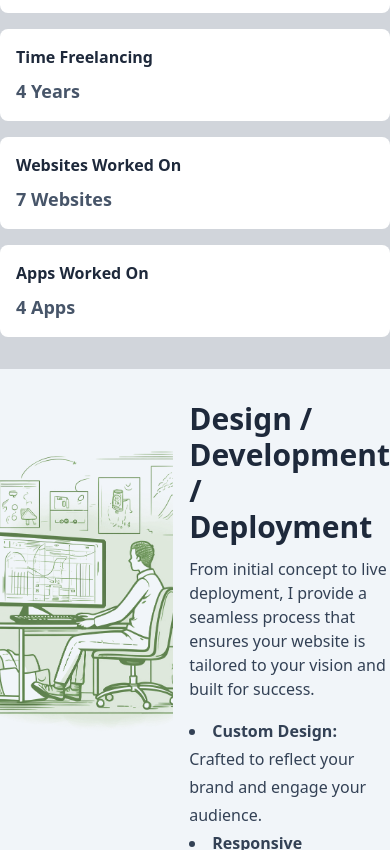
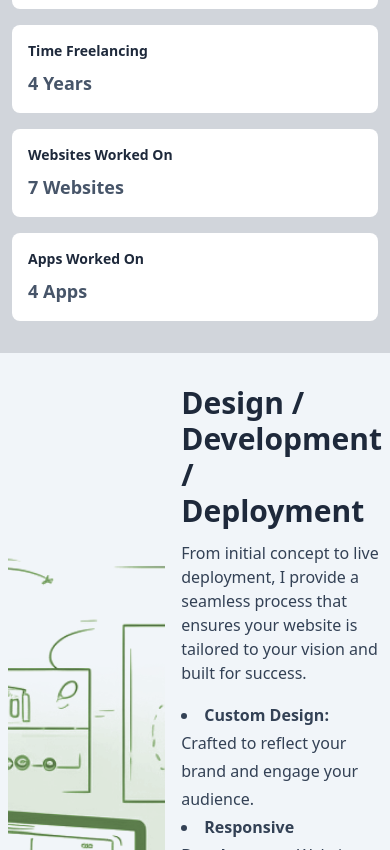
Before and after one commit to Jtamedrano/portfolio-2021, a Next.js app: page / in a window 390 px wide. Shown: the part 674-1524 px from the top of the page. Built offline with nearby package versions, Linux system fonts and the light colour scheme; a web font is replaced by a local one.

Commit message:
task: tablet responsiveness

```diff
--- a/src/components/PageFooter/PageFooter.tsx
+++ b/src/components/PageFooter/PageFooter.tsx
@@ -4,7 +4,7 @@ import Link from "next/link";
 const PageFooter = () => {
   return (
     <footer className="py-8">
-      <div className="container mx-auto flex justify-between">
+      <div className="container mx-auto flex justify-between px-2 lg:px-0">
         <div className="flex flex-col gap-4 text-slate-700">
           <div>
             <Image src="/Logo.svg" alt="Logo" width={100} height={100} />
@@ -14,13 +14,13 @@ const PageFooter = () => {
         <div className="flex flex-col gap-2 text-slate-700 text-center">
           <h3 className="font-bold text-slate-700">Site Map</h3>
           <nav className="flex flex-col gap-2 underline">
-            <Link href="#" className="hover:text-slate-300">
+            <Link href="/" className="hover:text-slate-300">
               Home
             </Link>
-            <Link href="#" className="hover:text-slate-300">
+            <Link href="/services" className="hover:text-slate-300">
               Services
             </Link>
-            <Link href="#" className="hover:text-slate-300">
+            <Link href="/contact" className="hover:text-slate-300">
               Contact
             </Link>
           </nav>
--- a/src/components/home/Hero.tsx
+++ b/src/components/home/Hero.tsx
@@ -25,7 +25,7 @@ const Hero = () => {
           <p className="">Ready to take your business to the next level?</p>
           <Link
             href="/contact"
-            className="bg-secondary-700 text-slate-100 text-lg lg:text-base py-2 px-4 inline-block rounded-full font-semibold"
+            className="bg-secondary-700 text-slate-100 text-lg lg:text-base py-2 px-4 inline-block rounded-full font-semibold hover:bg-secondary-800 transition-colors duration-300"
           >
             Let's Chat
           </Link>
--- a/src/components/home/InfoSection.tsx
+++ b/src/components/home/InfoSection.tsx
@@ -4,8 +4,8 @@ import Link from "next/link";
 export const InfoSection: React.FC = () => {
   return (
     <section className="py-8 flex justify-between self-stretch items-start">
-      <div className="container mx-auto flex items-start gap-4 flex-1">
-        <div className="flex justify-between items-center flex-1 self-stretch rounded-lg w-[632px] h-[360px]">
+      <div className="container mx-auto flex items-stretch gap-4 flex-1 px-2 lg:px-0">
+        <div className="flex justify-between items-center flex-1 rounded-lg lg:max-h-[360px]">
           <Image
             src="/webdev_journey.png"
             className="flex-1 self-stretch object-cover w-auto h-auto"
@@ -53,7 +53,7 @@ export const InfoSection: React.FC = () => {
             </p>
             <Link
               href="/contact"
-              className="bg-secondary-700 text-slate-100 py-2 px-4 rounded-full text-lg font-semibold"
+              className="bg-secondary-700 text-slate-100 py-2 px-4 rounded-full text-lg font-semibold hover:bg-secondary-800 transition-colors duration-300"
             >
               Let&apos;s Chat
             </Link>
--- a/src/components/home/Stats.tsx
+++ b/src/components/home/Stats.tsx
@@ -8,7 +8,7 @@ interface StatItemProps {
 const StatItem: React.FC<StatItemProps> = ({ title, value }) => {
   return (
     <div className="bg-white p-4 rounded-lg flex-1 flex flex-col gap-2">
-      <h3 className="font-bold text-slate-800">{title}</h3>
+      <h3 className="text-sm font-bold text-slate-800">{title}</h3>
       <p className="text-lg font-bold text-slate-600">{value}</p>
     </div>
   );
@@ -17,7 +17,7 @@ const StatItem: React.FC<StatItemProps> = ({ title, value }) => {
 export const Stats = () => {
   return (
     <section className="bg-gray-300">
-      <div className="container mx-auto py-8 flex flex-col gap-4">
+      <div className="container mx-auto py-8 px-3 lg:px-0 flex flex-col gap-4">
         <h2 className="text-3xl font-semibold text-slate-800">Current Stats</h2>
         <div className="flex flex-col gap-4 md:flex-row md:gap-4">
           <StatItem title="Time In Enterprise" value="3 Years" />
--- a/src/components/home/projects/Projects.tsx
+++ b/src/components/home/projects/Projects.tsx
@@ -55,7 +55,7 @@ const Projects = () => {
   return (
     <section className="bg-slate-900">
       <div className="py-8 bg-slate-800">
-        <div className="container mx-auto flex flex-col gap-4">
+        <div className="container mx-auto flex flex-col gap-4 px-2 lg:px-0">
           <h2 className="text-3xl font-bold tracking-tight text-slate-100">
             Projects
           </h2>
@@ -65,7 +65,7 @@ const Projects = () => {
           </p>
         </div>
       </div>
-      <div className="container mx-auto py-8 flex flex-col lg:flex-row gap-4">
+      <div className="container mx-auto py-8 flex flex-col lg:flex-row gap-4 px-2 lg:px-0">
         {PROJECT_LIST.map((project, index) => (
           <ProjectCard
             key={index}
@@ -79,13 +79,13 @@ const Projects = () => {
         ))}
       </div>
       <div className="bg-slate-800">
-        <div className="container mx-auto py-8 flex justify-between items-center">
+        <div className="container mx-auto py-8 flex justify-between items-center px-2 lg:px-0">
           <h3 className="text-2xl font-semibold text-slate-100">
             Have a project in mind? Let&apos;s bring it to life!
           </h3>
           <Link
             href="/contact"
-            className="bg-secondary-700 text-slate-100 py-2 px-4 rounded-full text-xl font-semibold"
+            className="bg-secondary-700 text-slate-100 py-2 px-4 rounded-full text-xl font-semibold hover:bg-secondary-800 transition-colors duration-300"
           >
             Get in Touch
           </Link>
--- a/src/components/nav.tsx
+++ b/src/components/nav.tsx
@@ -14,7 +14,10 @@ const NavItem: React.FC<NavItemProps> = ({
   className = "navItem",
 }) => (
   <li className={className}>
-    <Link href={to} className="text-lg">
+    <Link
+      href={to}
+      className="text-lg hover:text-secondary transition-colors duration-300"
+    >
       {label}
     </Link>
   </li>
```
